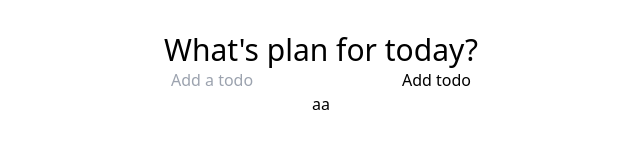
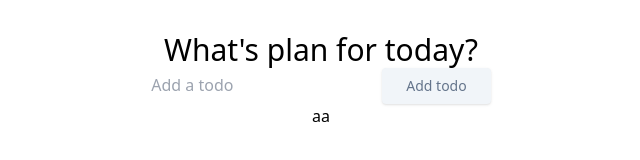
Before and after one commit to Niwaiwa/react-vite-tailwind-todo-app, a React (Vite) app: page / in a window 1280 px wide. Shown: the top 160 px of the page, without its empty margins (319-959 px from the left). Built offline with nearby package versions, Linux system fonts and the light colour scheme.

Commit message:
add form button style

```diff
--- a/src/components/TodoForm.tsx
+++ b/src/components/TodoForm.tsx
@@ -27,7 +27,7 @@ const TodoForm = (props: any) => {
         className='todo-input'
         onChange={handleChange}
         />
-        <button className='todo-button'>Add todo</button>
+        <button className="px-6 py-2 text-sm rounded shadow bg-slate-100 hover:bg-slate-200 text-slate-500">Add todo</button>
     </form>
   )
 }
```
